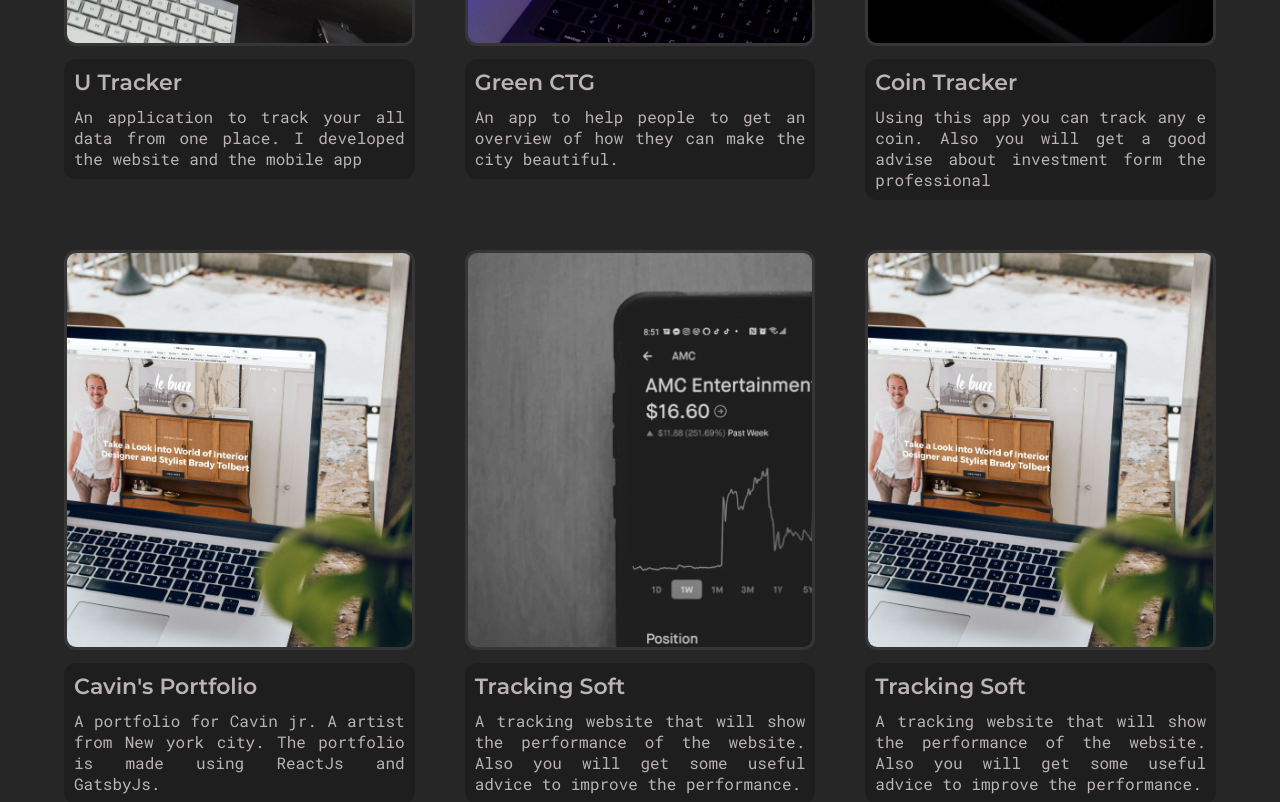
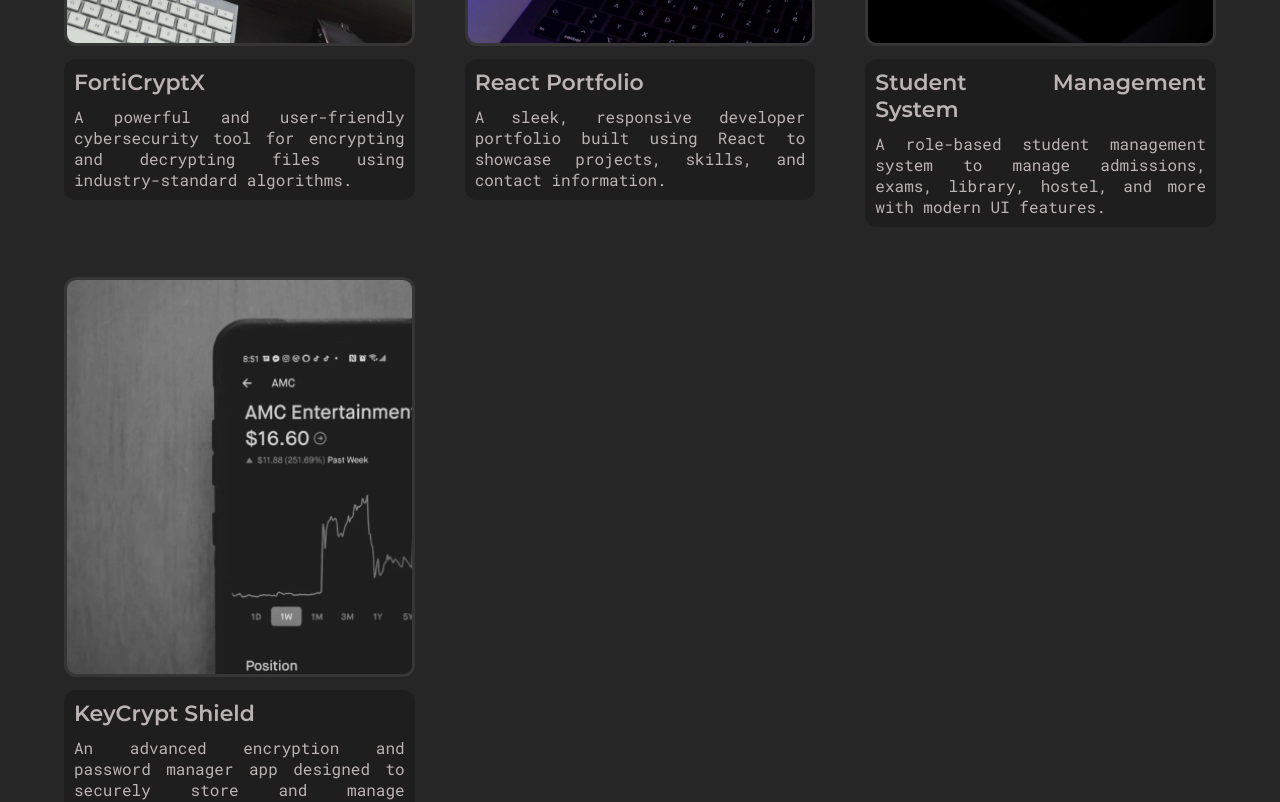
Before and after one commit to Brahamanbtp/react-portfolio, a React (Create React App) app: page /projects in a window 1280 px wide. Shown: the part 700-1502 px from the top of the page. Built offline with nearby package versions, Linux system fonts and the light colour scheme.

Commit message:
code updation

```diff
--- a/src/assets/data/projects.js
+++ b/src/assets/data/projects.js
@@ -3,44 +3,36 @@ import ProjectImg from '../images/projectImg.png';
 import UTrackerImg from '../images/utracker.jpg';
 import GreenCtgImg from '../images/greenctg.jpg';
 import CoinTrackerImg from '../images/cointracker.jpg';
-import CavinImg from '../images/cavinimg.jpg';
+
 
 const projects = [
   {
     id: uuidv4(),
-    name: 'U Tracker',
-    desc: 'An application to track your all data from one place. I developed the website and the mobile app',
+    name: 'FortiCryptX',
+    desc: 'A powerful and user-friendly cybersecurity tool for encrypting and decrypting files using industry-standard algorithms.',
     img: UTrackerImg,
+    link: 'https://github.com/Brahamanbtp/FortiCryptX',
   },
   {
     id: uuidv4(),
-    name: 'Green CTG',
-    desc: 'An app to help people to get an overview of how they can make the city beautiful.',
+    name: 'React Portfolio',
+    desc: 'A sleek, responsive developer portfolio built using React to showcase projects, skills, and contact information.',
     img: GreenCtgImg,
+    link: 'https://github.com/Brahamanbtp/react-portfolio',
   },
   {
     id: uuidv4(),
-    name: 'Coin Tracker',
-    desc: 'Using this app you can track any e coin. Also you will get a good advise about investment form the professional',
+    name: 'Student Management System',
+    desc: 'A role-based student management system to manage admissions, exams, library, hostel, and more with modern UI features.',
     img: CoinTrackerImg,
+    link: 'https://github.com/Brahamanbtp/Student-Management-System',
   },
   {
     id: uuidv4(),
-    name: "Cavin's Portfolio",
-    desc: 'A portfolio for Cavin jr. A artist from New york city. The portfolio is made using ReactJs and GatsbyJs.',
-    img: CavinImg,
-  },
-  {
-    id: uuidv4(),
-    name: 'Tracking Soft',
-    desc: 'A tracking website that will show the performance of the website. Also you will get some useful advice to improve the performance.',
+    name: 'KeyCrypt Shield',
+    desc: 'An advanced encryption and password manager app designed to securely store and manage sensitive user credentials.',
     img: ProjectImg,
-  },
-  {
-    id: uuidv4(),
-    name: 'Tracking Soft',
-    desc: 'A tracking website that will show the performance of the website. Also you will get some useful advice to improve the performance.',
-    img: CavinImg,
+    link: 'https://github.com/Brahamanbtp/KeyCrypt-Shield',
   },
 ];
 
```
